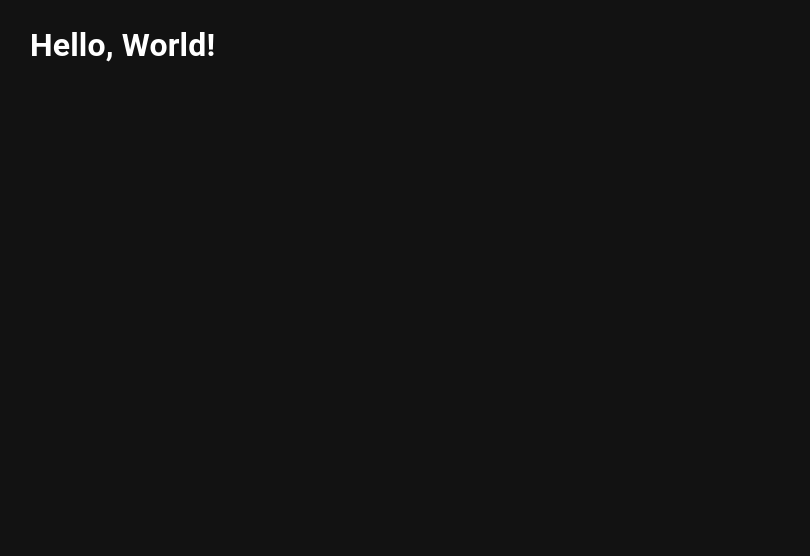
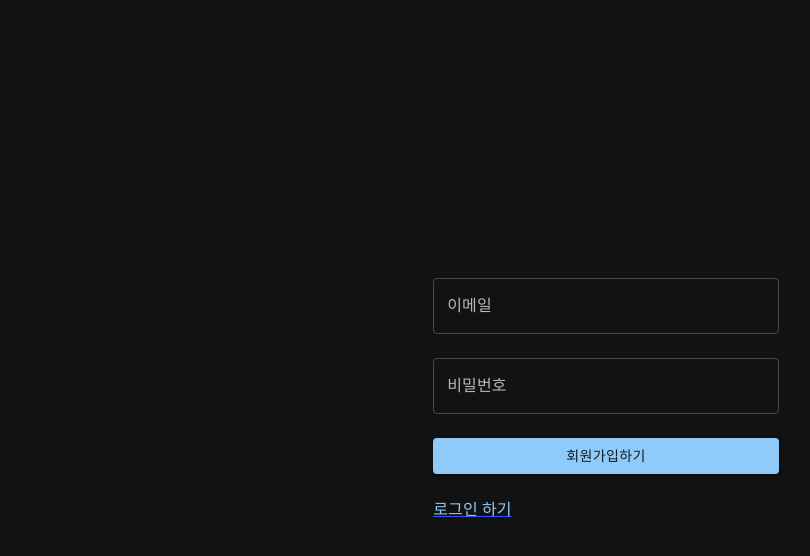
Before and after one commit to labyrinth30/chatter-ui, a React (Create React App) app: page /signup in a window 1280 px wide. Shown: the top 556 px of the page, without its empty margins (34-844 px from the left). Built offline with nearby package versions, Linux system fonts and the light colour scheme.

Commit message:
Feat: 로그인 UI 구현

```diff
--- a/package.json
+++ b/package.json
@@ -15,9 +15,13 @@
     "@types/node": "^16.7.13",
     "@types/react": "^18.0.0",
     "@types/react-dom": "^18.0.0",
+    "localforage": "^1.10.0",
+    "match-sorter": "^8.0.0",
     "react": "^19.0.0",
     "react-dom": "^19.0.0",
+    "react-router-dom": "^7.1.0",
     "react-scripts": "5.0.1",
+    "sort-by": "^1.2.0",
     "typescript": "^4.4.2",
     "web-vitals": "^2.1.0"
   },
--- a/src/App.tsx
+++ b/src/App.tsx
@@ -1,5 +1,7 @@
 import { Container, createTheme, CssBaseline, ThemeProvider } from '@mui/material';
 import React from 'react';
+import { RouterProvider } from 'react-router';
+import router from './components/Routes';
 
 const dartTheme = createTheme({
   palette: {
@@ -12,7 +14,7 @@ const App = () => {
     <ThemeProvider theme={dartTheme}>
       <CssBaseline />
       <Container>
-        <h1>Hello, World!</h1>
+        <RouterProvider router={router} />
       </Container>
     </ThemeProvider>
   );
--- /dev/null
+++ b/src/components/Routes.tsx
@@ -0,0 +1,16 @@
+import { createBrowserRouter } from "react-router-dom";
+import Signup from "./auth/Signup";
+import Login from "./auth/Login";
+
+const router = createBrowserRouter([
+    {
+        path: "/login",
+        element: <Login />,
+    },
+    {
+        path: "/signup",
+        element: <Signup />,
+    }
+])
+
+export default router;
--- /dev/null
+++ b/src/components/auth/Auth.tsx
@@ -0,0 +1,32 @@
+import { Button, Stack, TextField } from "@mui/material"
+import { useState } from "react";
+
+interface AuthProps {
+    submitLabel: string;
+    onSubmit: (credentials: {email: string, password: string}) => Promise<void>;
+    children?: React.ReactNode;
+}
+
+const Auth = ({ submitLabel, onSubmit, children }: AuthProps) => {
+    const [email, setEmail] = useState("");
+    const [password, setPassword] = useState("");
+
+    return (
+        <Stack
+            spacing={3}
+            sx={{ height: "100vh",
+                maxWidth: {
+                xs: "70%",
+                md: "30%",
+            },
+            margin: "0 auto",
+            justifyContent: "center" }}>
+            <TextField type="email" label="이메일" variant="outlined" value={email} onChange={(event) => setEmail(event.target.value)}/>
+            <TextField type="password" label="비밀번호" variant="outlined" value={password} onChange={(event) => setPassword(event.target.value)} />
+            <Button variant="contained" onClick={() => onSubmit({email, password})}> {submitLabel} </Button>
+            {children}
+        </Stack>
+    )
+}
+
+export default Auth;
--- /dev/null
+++ b/src/components/auth/Login.tsx
@@ -0,0 +1,16 @@
+import { Link } from "react-router-dom";
+import { Link as MUILink } from "@mui/material";
+import Auth from "./Auth";
+
+const Login = () => {
+    return (
+        <Auth submitLabel="로그인하기" onSubmit={async () => {}} >
+            <Link to="/signup">
+            <MUILink>회원가입 하기</MUILink>
+            </Link>
+        </Auth>
+    )
+
+};
+
+export default Login;
--- /dev/null
+++ b/src/components/auth/Signup.tsx
@@ -0,0 +1,15 @@
+import { Link } from "react-router-dom";
+import { Link as MUILink } from "@mui/material";
+import Auth from "./Auth";
+
+const Signup = () => {
+    return (
+        <Auth submitLabel="회원가입하기" onSubmit={async () => { }} >
+            <Link to="/login">
+                <MUILink>로그인 하기</MUILink>
+            </Link>
+        </Auth>
+    )
+};
+
+export default Signup;
```
Also changed, not shown: 1 other file (tests, documents, lock files or other folders).
